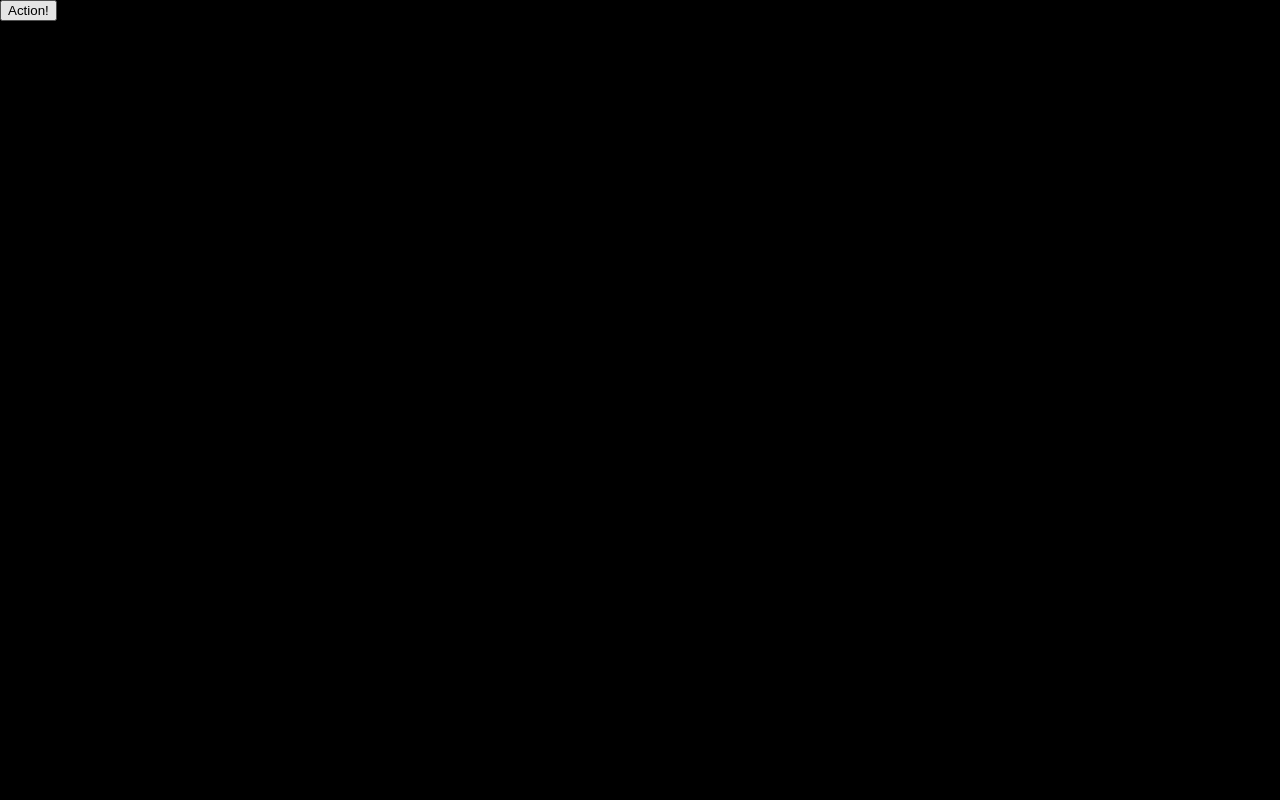
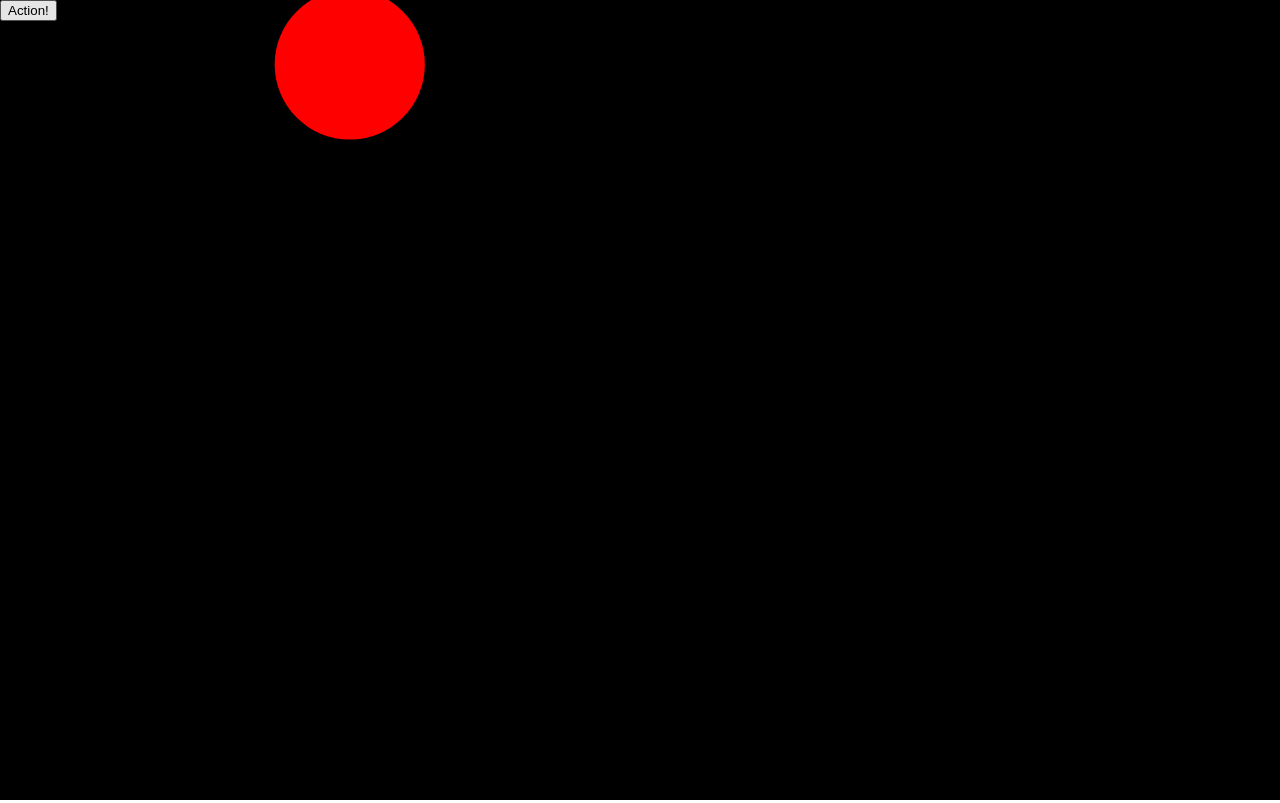
Before and after one commit to ironhack-shared/d3-offtopic, a website: page index.html in a window 1280 px wide. Drawn offline with nearby package versions, Linux system fonts and the light colour scheme.

Commit message:
added basic data model plus minimal interaction

```diff
--- a/index.html
+++ b/index.html
@@ -20,6 +20,8 @@
     <button id="actions">Action!</button>
     <svg id="base"></svg>
     <script src="js/app.js"></script>
+    <script src="js/datamodel.js"></script>
+    <script src="js/painter.js"></script>
     <script src="js/index.js"></script>
 </body>
 
--- /dev/null
+++ b/js/datamodel.js
@@ -0,0 +1,15 @@
+let DataModel = {
+    _dataModel : [],
+    generate: function () {
+        this._dataModel = d3.range(50).map((item) => {
+            return {
+                x: Math.random() * window.innerWidth,
+                y: Math.random() * window.innerHeight,
+                r: Math.random () * 100
+            }
+        })
+    },
+    get: function () {
+        return this._dataModel;
+    }
+}
--- a/js/index.js
+++ b/js/index.js
@@ -1 +1,3 @@
 App.init()
+DataModel.generate()
+Painter.paint(DataModel.get())
--- /dev/null
+++ b/js/painter.js
@@ -0,0 +1,15 @@
+let Painter = {
+    paint: function (dataModel) {
+        let selection = d3
+            .select("#base")
+
+        let dataModelSelected = dataModel[10]
+
+        selection
+            .append("circle")
+            .attr("r", dataModelSelected.r)
+            .attr("cx", dataModelSelected.x)
+            .attr("cy", dataModelSelected.y)
+            .style("fill", "red")
+    }
+}
```
Also changed, not shown: js/app.js (line endings or trailing spaces).
